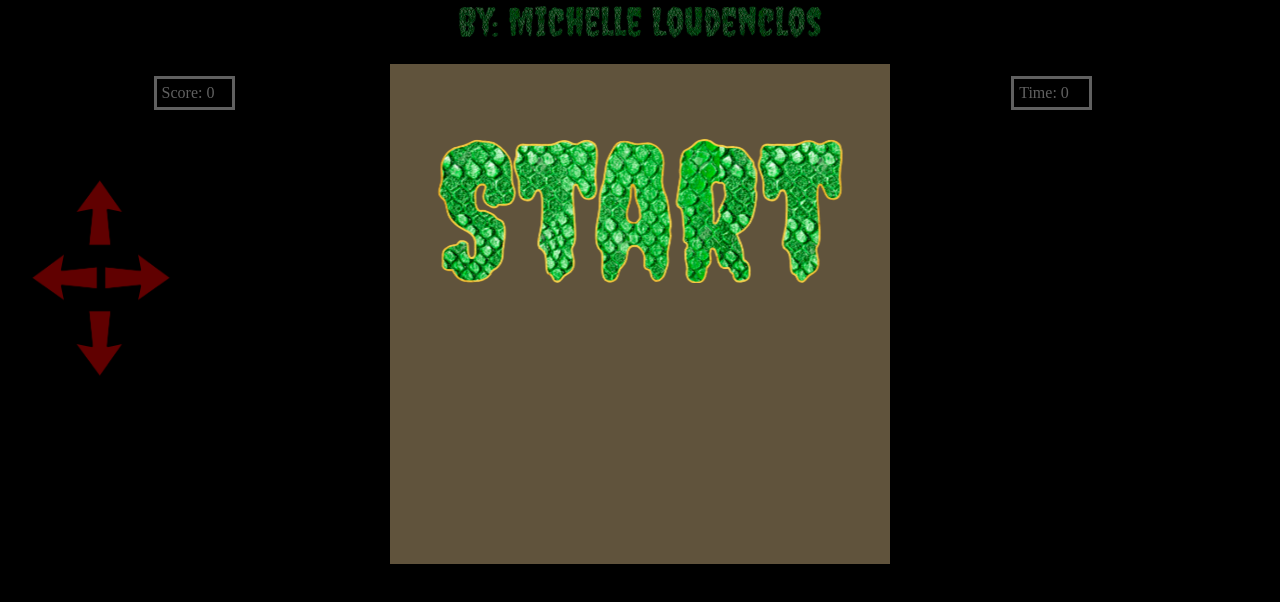
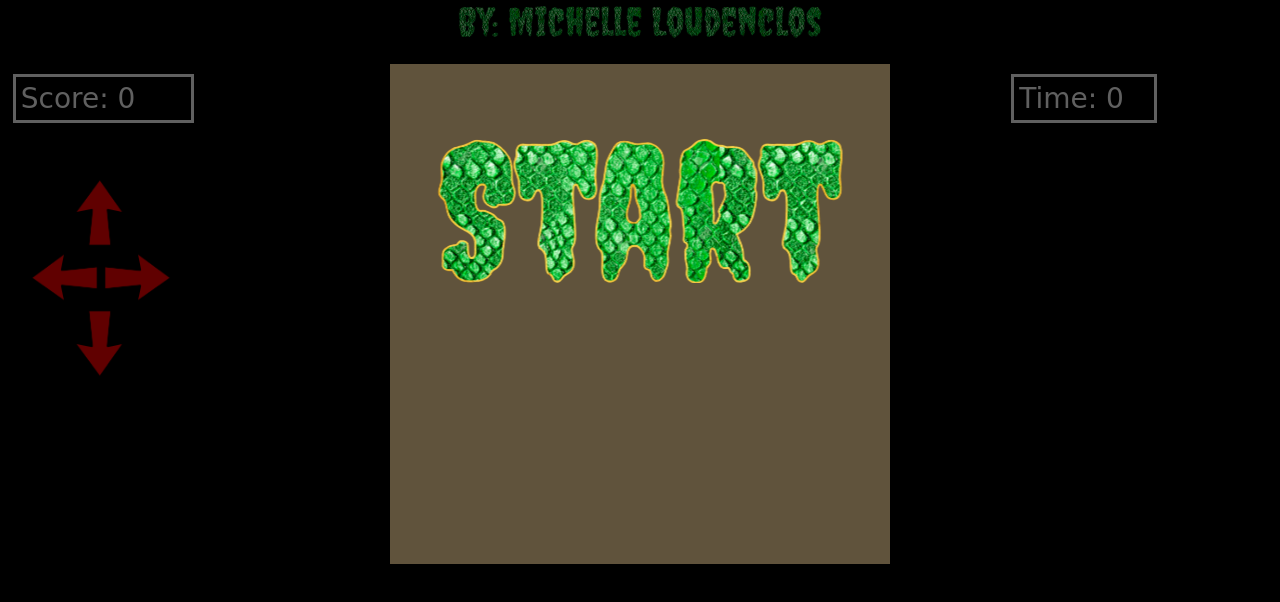
Before and after one commit to DeathsSong/Anaconda, a plain HTML site: page index.html in a window 1280 px wide. Shown: the part 190-792 px from the top of the page. Drawn offline with Linux system fonts and the light colour scheme.

Commit message:
Stylized score and time

```diff
--- a/style.css
+++ b/style.css
@@ -95,21 +95,25 @@ h6 {
 #timer {
     color: white;
     position: absolute;
-    bottom: 500px;
+    bottom: 487px;
     left: 79%;
     border: solid;
     padding: 5px;
-    width: 65px;
+    width: 130px;
+    font-family: cursive;
+    font-size: 28px;
 }
 
 #score {
     color: white;
     position: absolute;
-    bottom: 500px;
-    left: 12%;
+    bottom: 487px;
+    left: 1%;
     border: solid;
     padding: 5px;
-    width: 65px;
+    width: 165px;
+    font-family: cursive;
+    font-size: 28px;
 }
 
 .start-button-box {
```
